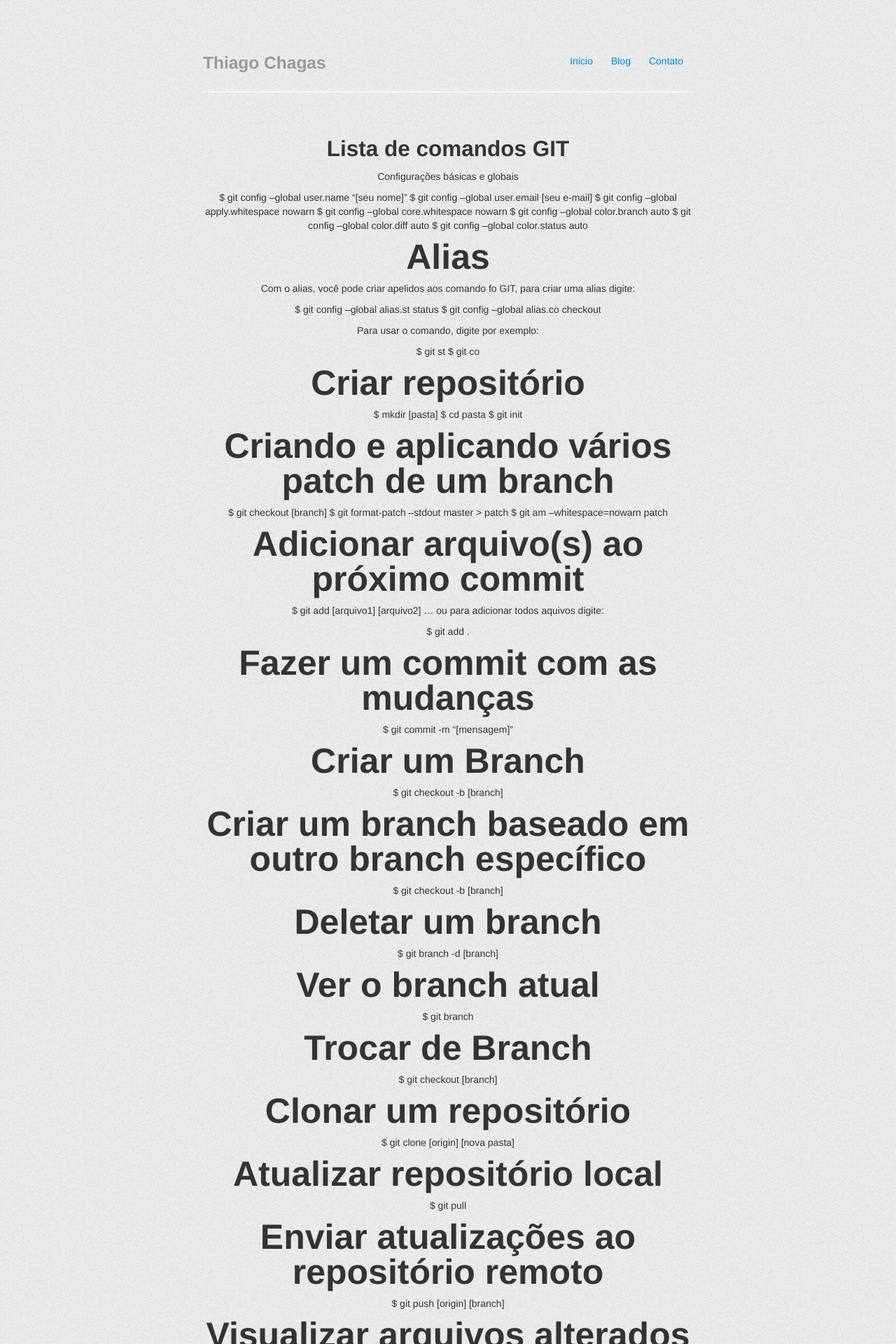
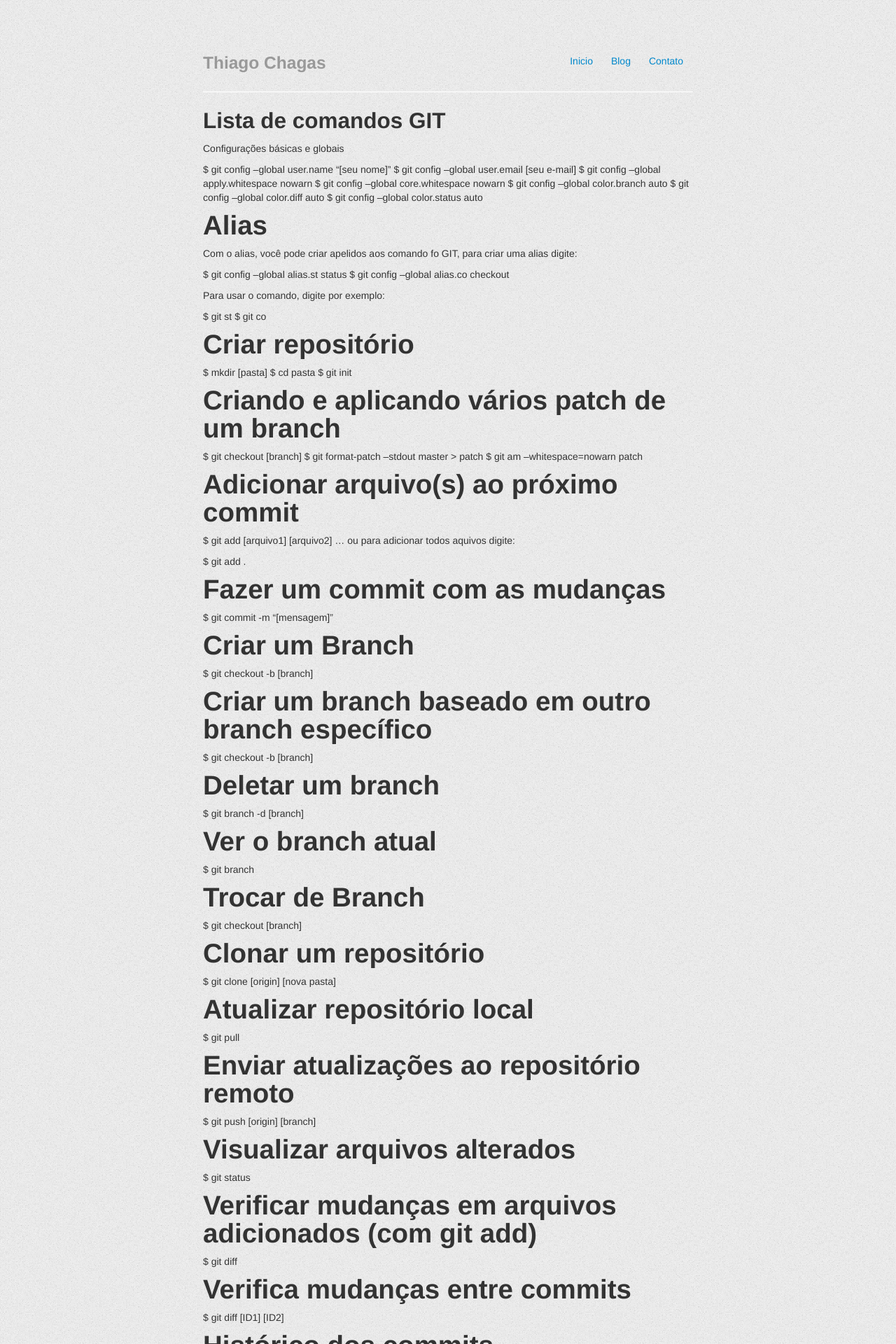
Before and after one commit to tqchagas/tqchagas.github.com, a Jekyll site: the page built from _posts/2013-06-28-lista-de-comandos-git.md, in a window 1280 px wide. Shown: the top 1920 px of the page at 70% size. Built offline with Jekyll 4.4.1, drawn with Linux system fonts in a browser that asks for light colours; nearby versions of some CDN libraries; comment, search, counter and statistics services are not loaded.

Commit message:
change layout posts in _layouts

```diff
--- a/_layouts/post.html
+++ b/_layouts/post.html
@@ -36,7 +36,6 @@
                                 </h3>
                         </div>
                         <hr>
-                        <div class="jumbotron">
                         <p class="lead">{{ content }}</p>
                         <a href="http://thiagochagas.com/blog/">Retornar</a>
                         <hr>
```
